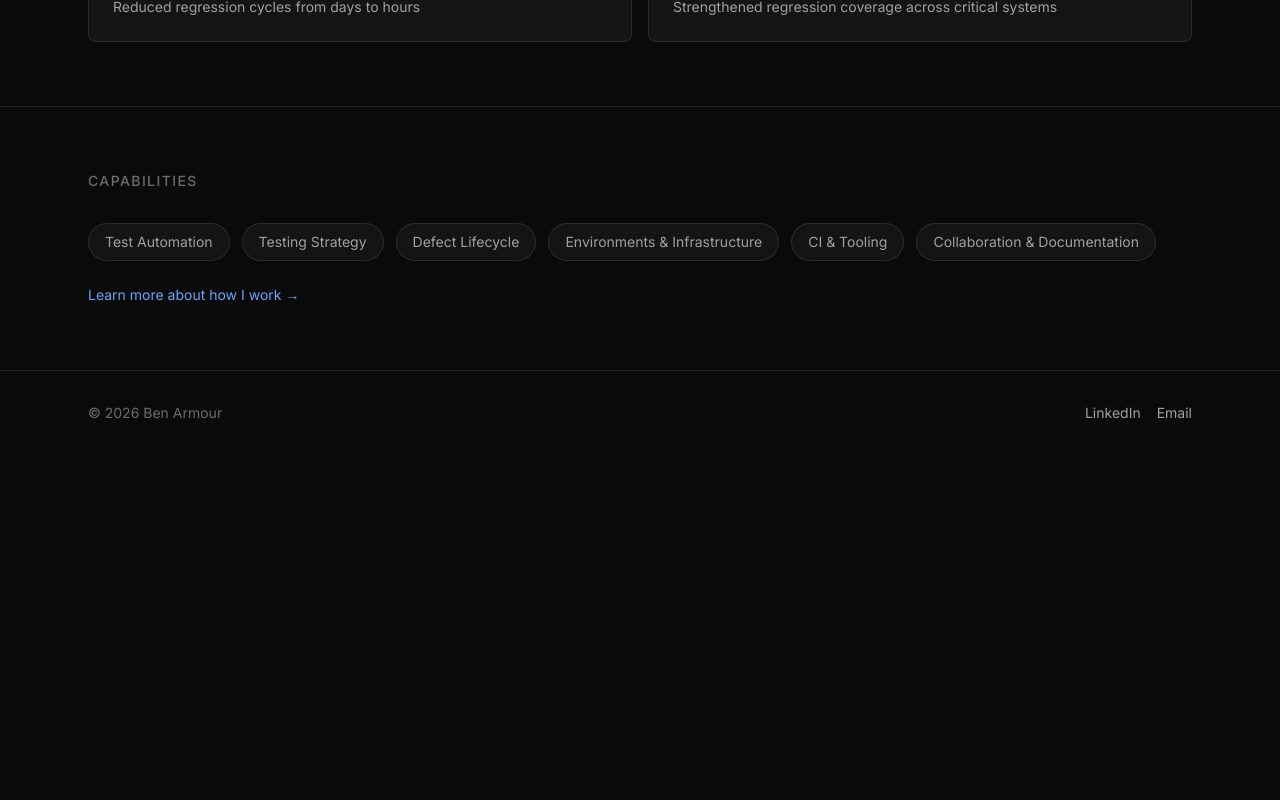
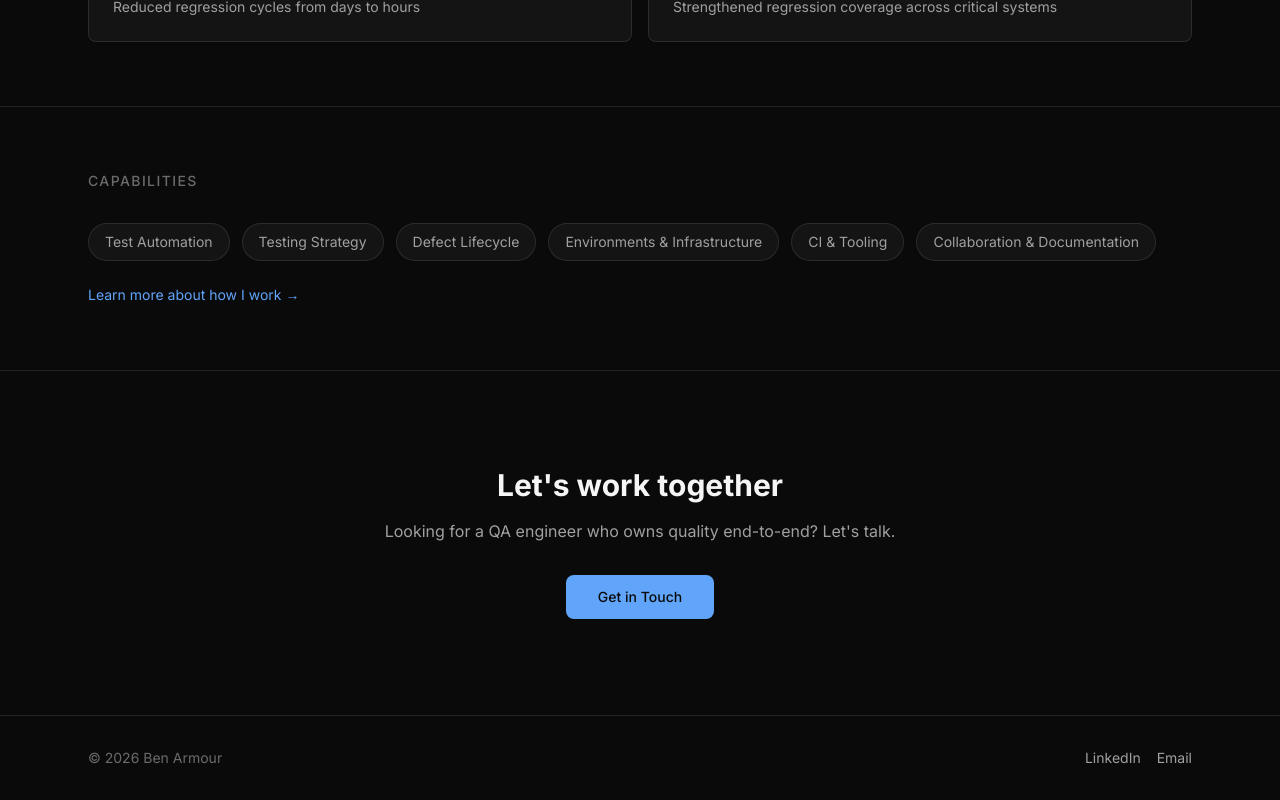
Before and after one commit to LostInTyping/BuildVerified, a Next.js app: page / in a window 1280 px wide. Shown: the part 1180-1980 px from the top of the page. Before the commit the page ends 1635 px from the top, so only its background shows below. Built offline with nearby package versions, Linux system fonts and the light colour scheme.

Commit message:
add contact CTA section to home page

```diff
--- a/src/app/page.tsx
+++ b/src/app/page.tsx
@@ -2,6 +2,7 @@ import { Hero } from "@/components/home/hero";
 import { ProofSection } from "@/components/home/proof-section";
 import { FeaturedCaseStudies } from "@/components/home/featured-case-studies";
 import { CapabilitiesSummary } from "@/components/home/capabilities-summary";
+import { ContactCTA } from "@/components/home/contact-cta";
 
 export default function Home() {
   return (
@@ -10,6 +11,7 @@ export default function Home() {
       <ProofSection />
       <FeaturedCaseStudies />
       <CapabilitiesSummary />
+      <ContactCTA />
     </main>
   );
 }
--- /dev/null
+++ b/src/components/home/contact-cta.tsx
@@ -0,0 +1,21 @@
+import Link from "next/link";
+
+export function ContactCTA() {
+  return (
+    <section className="border-t border-border">
+      <div className="mx-auto max-w-6xl px-6 py-24 text-center">
+        <h2 className="text-3xl font-bold">Let&apos;s work together</h2>
+        <p className="mt-4 text-text-secondary">
+          Looking for a QA engineer who owns quality end-to-end? Let&apos;s
+          talk.
+        </p>
+        <Link
+          href="/contact"
+          className="mt-8 inline-block rounded-lg bg-accent px-8 py-3 text-sm font-medium text-bg-primary transition-colors hover:bg-accent-hover"
+        >
+          Get in Touch
+        </Link>
+      </div>
+    </section>
+  );
+}
```
